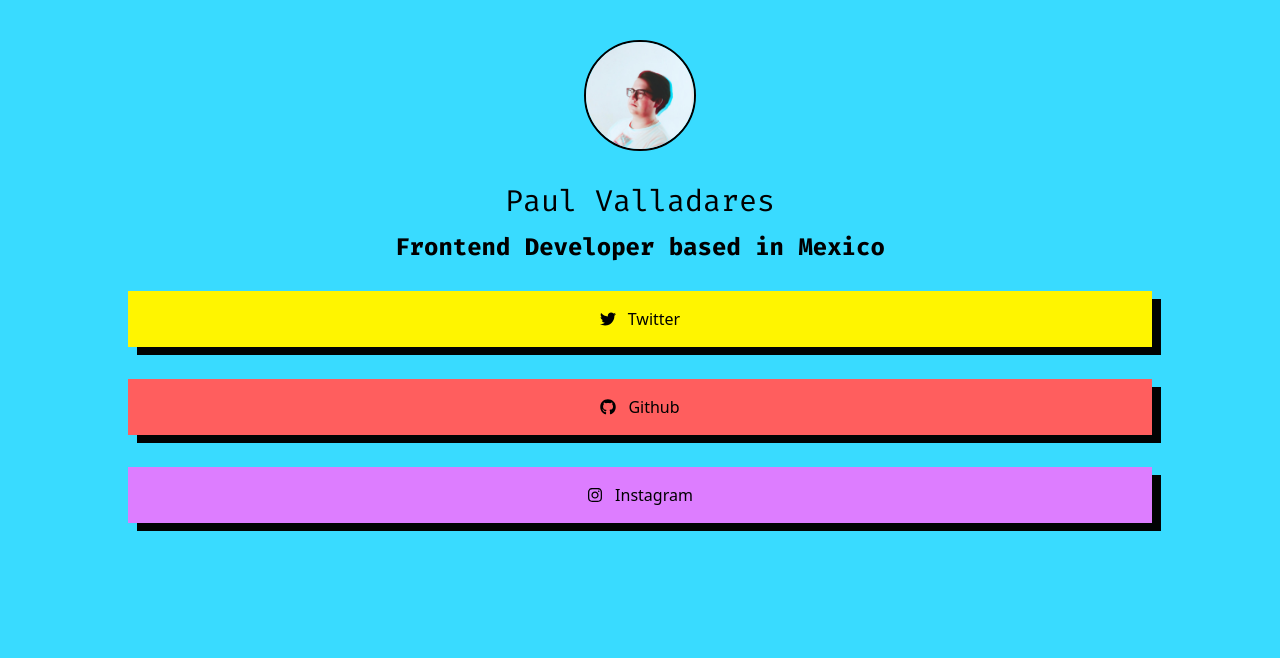
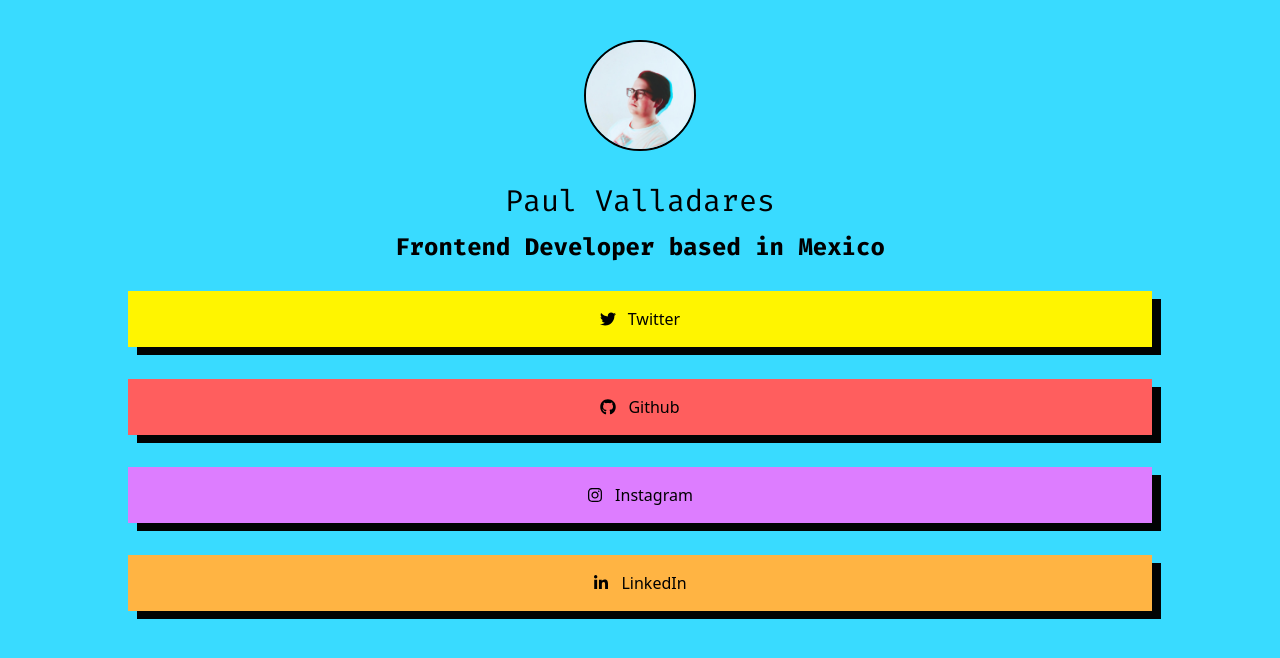
Before and after one commit to dreyfus92/pvlinks, a React (Vite) app: page / in a window 1280 px wide. Shown: the top 658 px of the page. Built offline with nearby package versions, Linux system fonts and the light colour scheme.

Commit message:
linkedIn button added

```diff
--- a/src/data.jsx
+++ b/src/data.jsx
@@ -1,4 +1,4 @@
-import { FaTwitter, FaGithub, FaInstagram } from 'react-icons/fa'
+import { FaTwitter, FaGithub, FaInstagram, FaLinkedinIn } from 'react-icons/fa'
 export default [
     {
         socialMedia: 'Twitter',
@@ -18,4 +18,10 @@
         IconTitle: <FaInstagram className="mr-3" />,
         color: 'bg-pink-nb',
     },
+    {
+        socialMedia: 'LinkedIn',
+        url: 'https://www.linkedin.com/in/paul-valladares',
+        IconTitle: <FaLinkedinIn className="mr-3" />,
+        color: 'bg-orange-nb',
+    },
 ]
--- a/tailwind.config.js
+++ b/tailwind.config.js
@@ -11,7 +11,8 @@
       'yellow-nb': '#FFF500',
       'green-nb': '#00FF75',
       'pink-nb': '#DD7DFF',
-      'red-nb': '#FF5E5E'
+      'red-nb': '#FF5E5E',
+      'orange-nb': '#FFB443'
     },
     extend: {
       boxShadow: {
```
